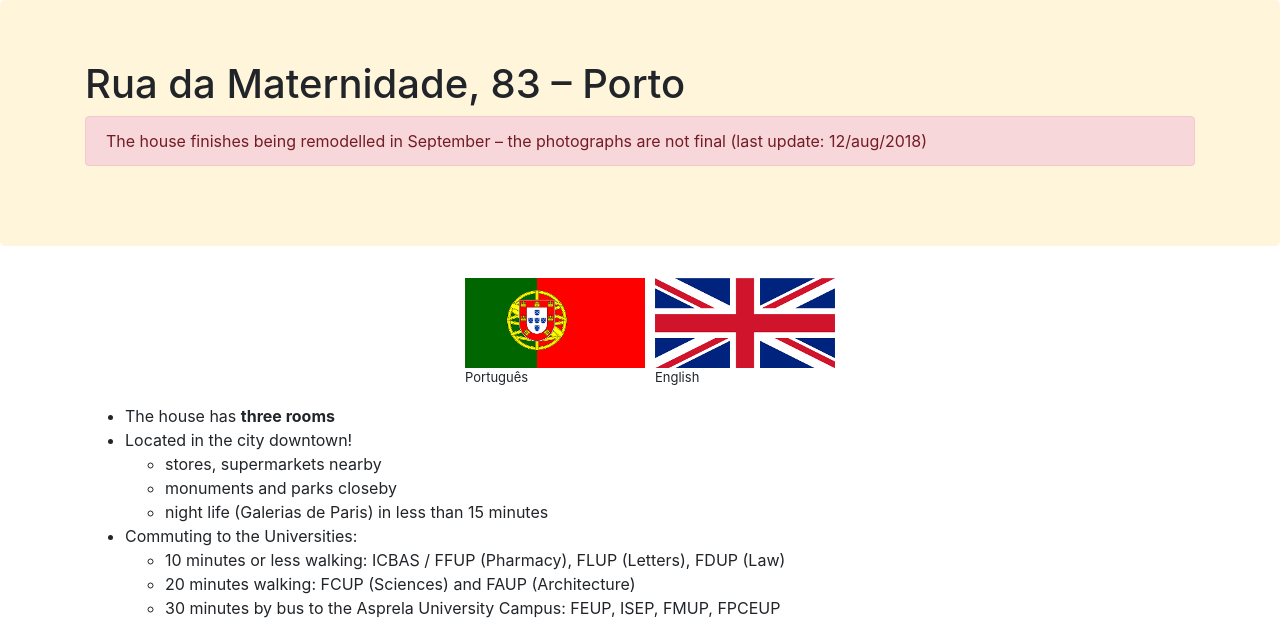
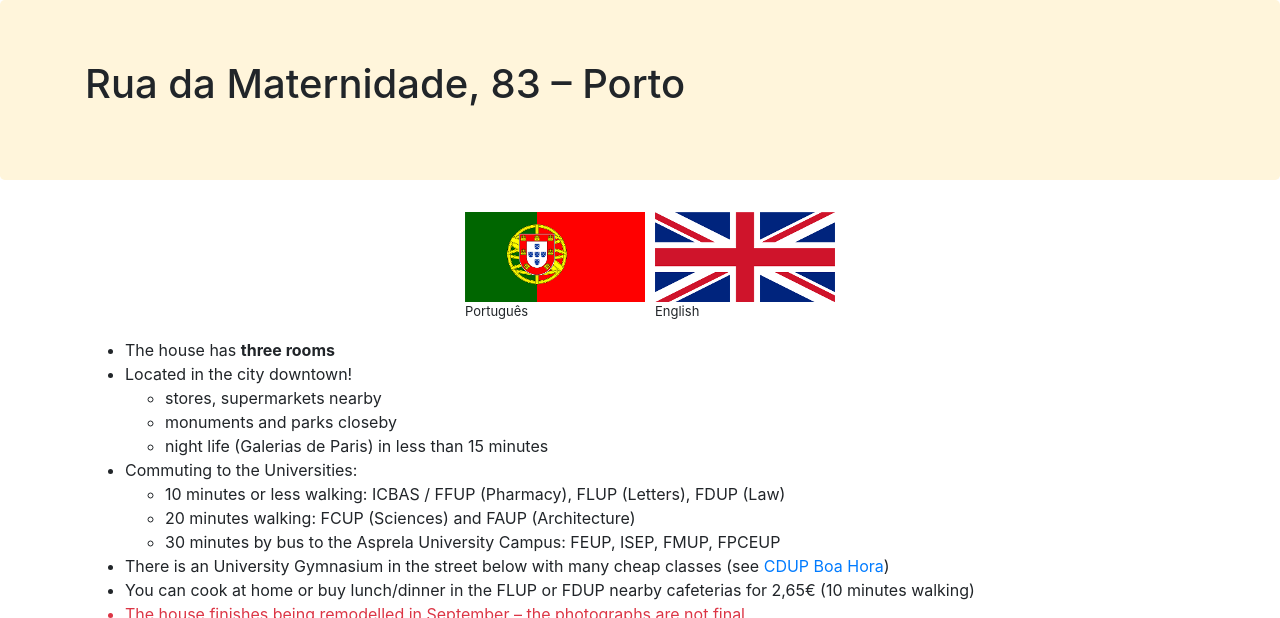
Before and after one commit to rpmcruz/rpmcruz.github.io, a Jekyll site: the page maternidade/index-en.html, which Jekyll copies as it is, in a window 1280 px wide and 900 px high, cut to the strip 0-618 px from the top of the window. Built offline with Jekyll 4.4.1, drawn with Linux system fonts in a browser that asks for light colours.

Commit message:
Update index-en.html

```diff
--- a/maternidade/index-en.html
+++ b/maternidade/index-en.html
@@ -12,9 +12,6 @@
 <div class="jumbotron">
 <div class="container">
 <h1>Rua da Maternidade, 83 &ndash; Porto</h1>
-<div class="alert alert-danger" role="alert">
-The house finishes being remodelled in September &ndash; the photographs are not final (last update: 12/aug/2018)
-</div>
 </div>
 </div>
 
```
